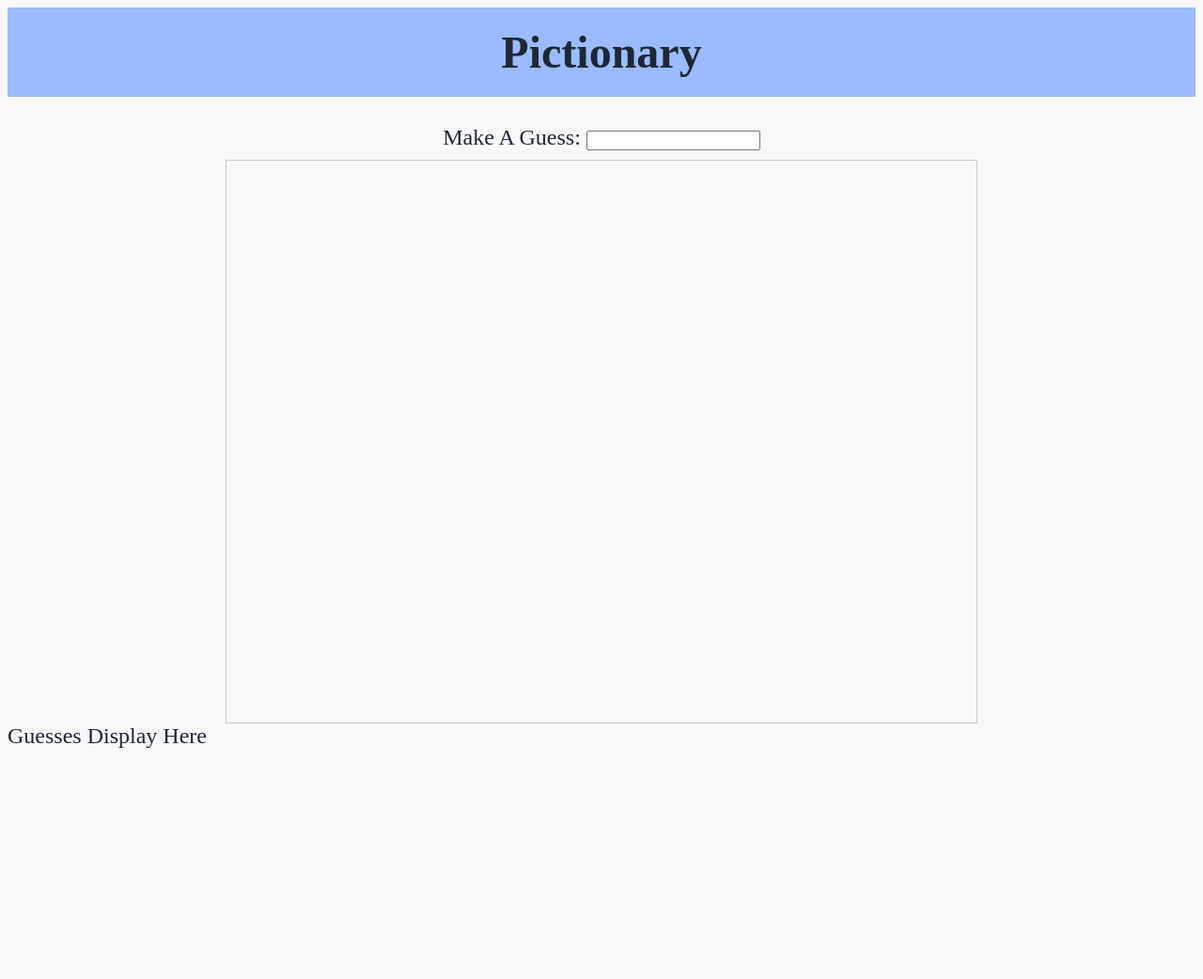
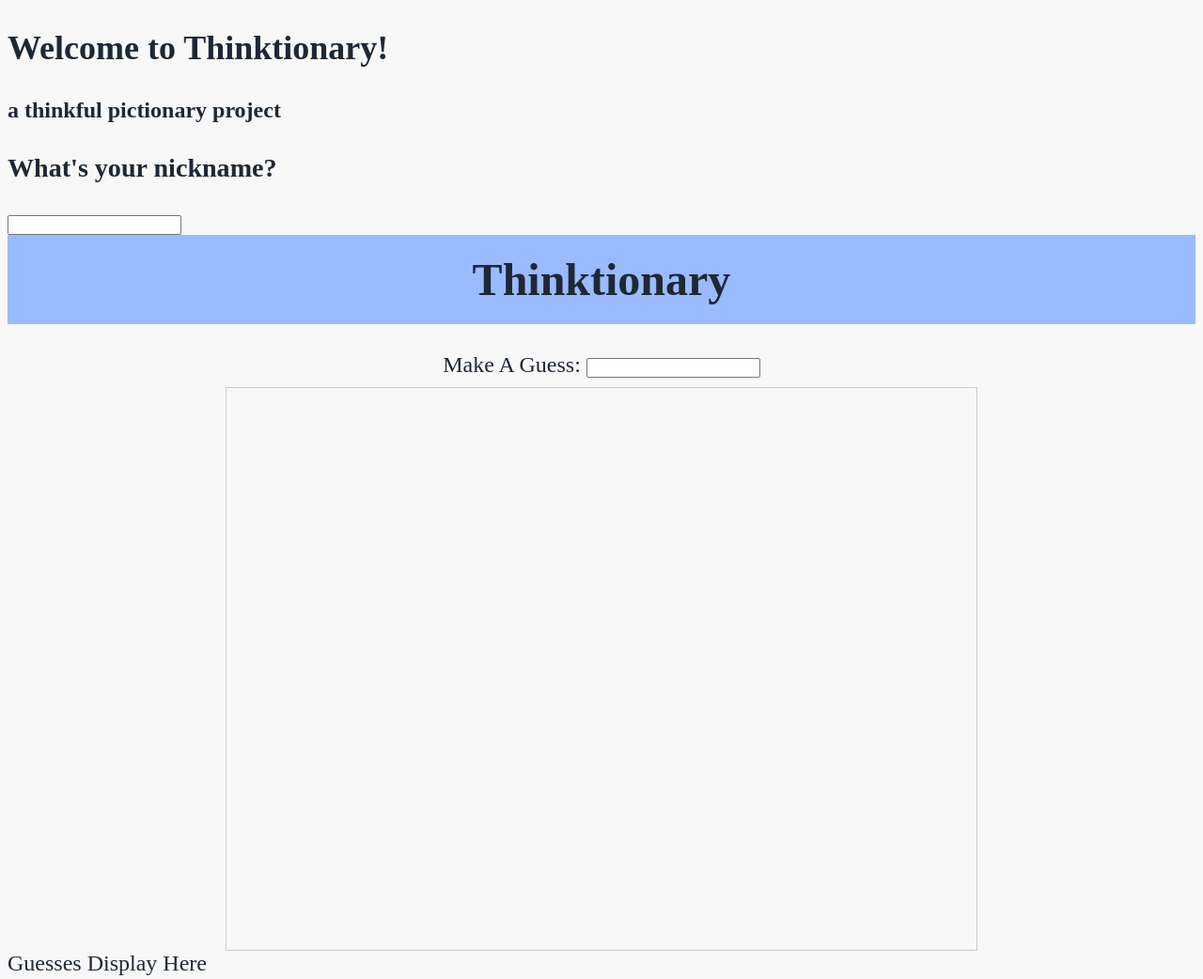
Before and after one commit to Kellator/pictionary, a website: page public/index.html in a window 1280 px wide. Shown: the whole page at 94% size. Before the commit the page ends 805 px from the top, so only its background shows below. Drawn offline with nearby package versions, Linux system fonts and the light colour scheme; no server answers.

Commit message:
nickname section added in html.  disconnect console log added in server.js

```diff
--- a/public/index.html
+++ b/public/index.html
@@ -37,8 +37,17 @@
 <script src="/socket.io/socket.io.js"></script>
 <script src="main.js"></script>
 
+<!--html-->
+<div class='welcome_page'>
+    <h2>Welcome to Thinktionary!</h2>
+    <h4>a thinkful pictionary project</h4>
+    <div class='form'>
+        <h3 class='title'>What's your nickname?</h3>
+        <input class='nickName' type='text'/>
+    </div>
+</div>
 <div id='main'>
-    <h1>Pictionary</h1>
+    <h1>Thinktionary</h1>
     <div id='top-message'>
         <div id='guess'>
             Make A Guess: <input type='text'>
--- a/public/main.js
+++ b/public/main.js
@@ -1,8 +1,12 @@
 //allows drawing to the canvas
 var pictionary = function() {
+
     var canvas, context;
     var socket = io();
     var drawing = false;
+
+    var $nickNameInput = $('.nickName');
+    var nickName
 //tells context that new object will start being drawn (makes the drawing utensil on the board)
     var draw = function(position) {
         context.beginPath();
--- a/server.js
+++ b/server.js
@@ -18,6 +18,9 @@ io.on('connection', function(socket) {
         io.emit('guess', guess);
         console.log(guess);
     });
+    socket.on('disconnect', function() {
+        console.log('user disconnected');
+    });
 });
 
 server.listen(process.env.PORT || 8080);
```
